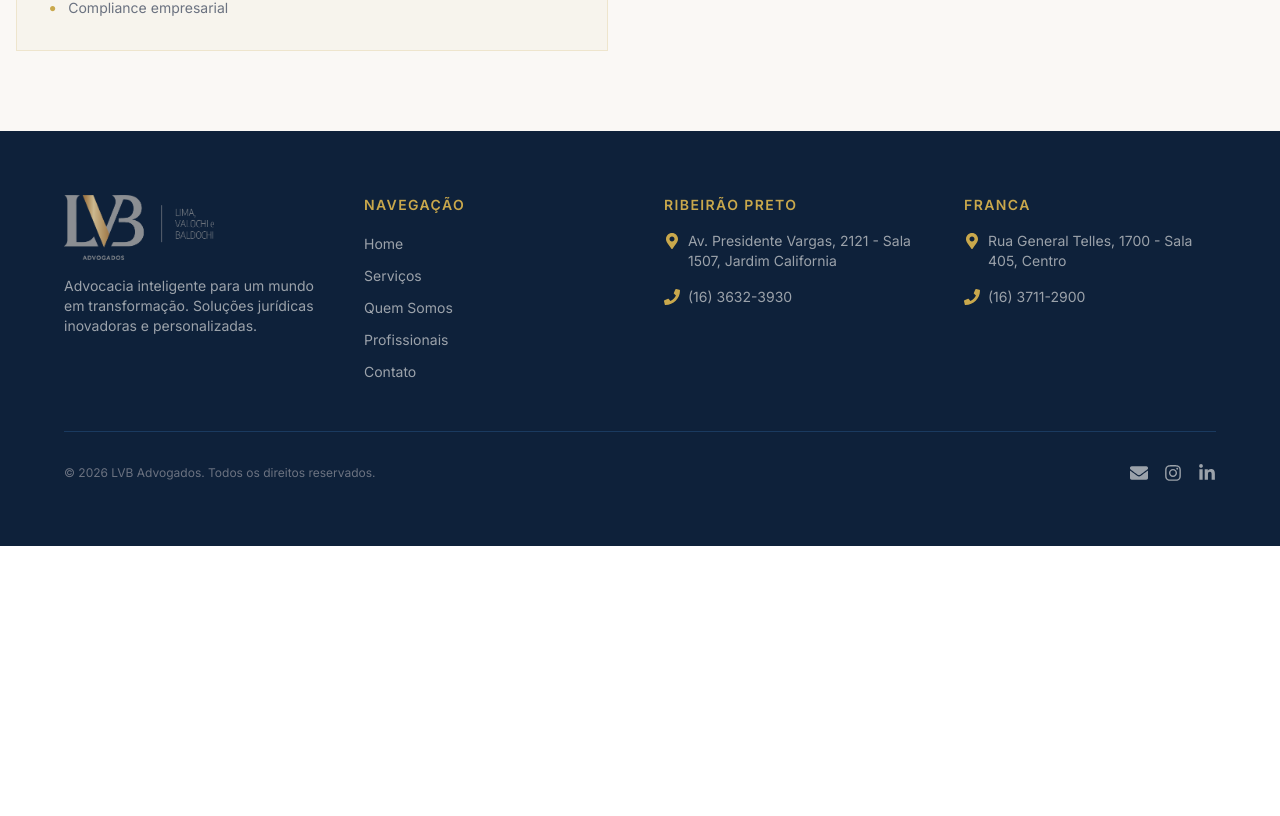
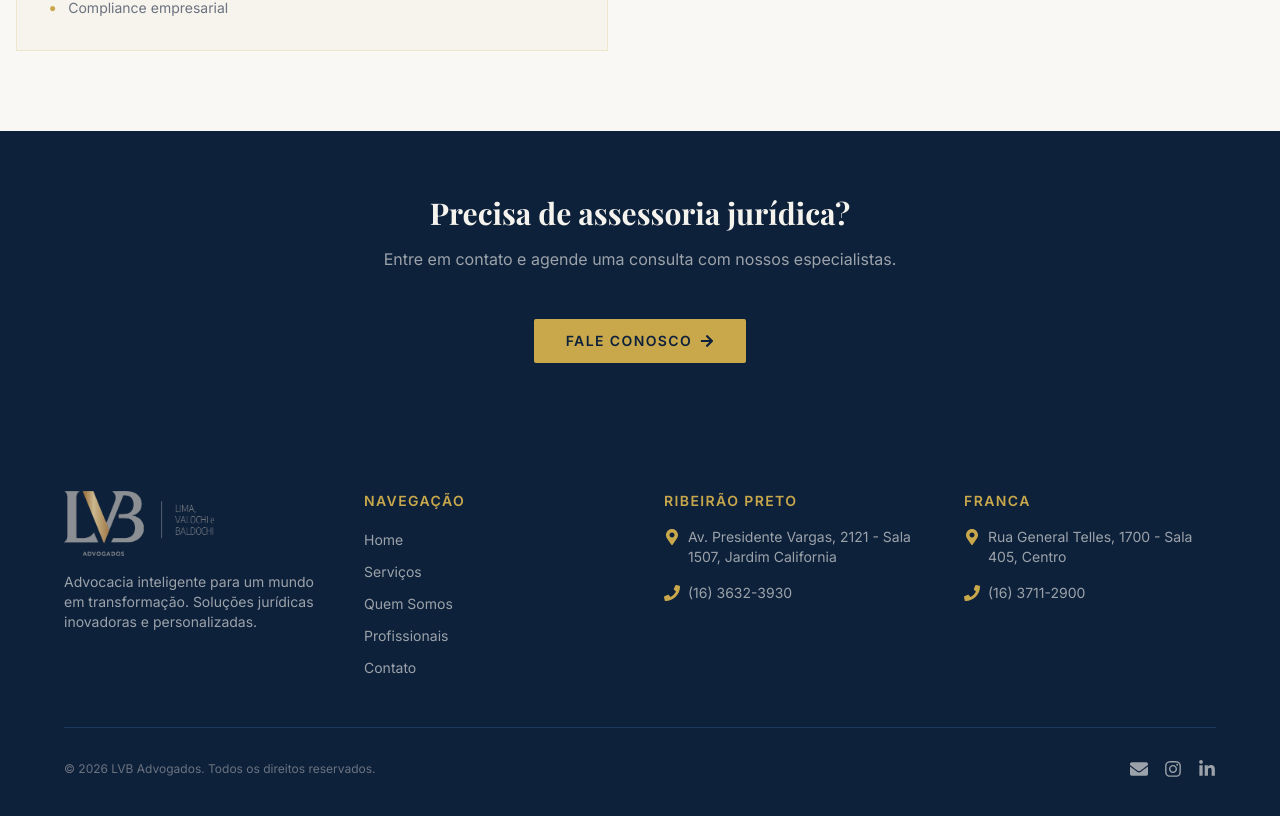
Before and after one commit to pblcnr/lvb-advogados, a Next.js app: page /servicos in a window 1280 px wide. Shown: the part 2040-2856 px from the top of the page. Before the commit the page ends 2586 px from the top, so only its background shows below. Built offline with nearby package versions, Linux system fonts and the light colour scheme; a web font is replaced by a local one.

Commit message:
refactor: make CTASection reusable with props and custom className

```diff
--- a/app/page.tsx
+++ b/app/page.tsx
@@ -2,7 +2,7 @@ import About from '@/components/home/About';
 import Hero from '@/components/home/Hero';
 import ServiceSection from '@/components/home/ServiceSection';
 import TeamSection from '@/components/home/TeamSection';
-import CTASection from '@/components/home/CTASection';
+import CTASection from '@/components/CTASection';
 import LocationSection from '@/components/home/LocationSection';
 
 export default function Home() {
@@ -12,7 +12,10 @@ export default function Home() {
       <About />
       <ServiceSection />
       <TeamSection />
-      <CTASection />
+      <CTASection
+        title="Precisa de assessoria jurídica especializada?"
+        subtitle="Entre em contato e descubra como podemos ajudar sua empresa a crescer com segurança jurídica."
+      />
       <LocationSection />
     </>
   );
--- a/app/servicos/page.tsx
+++ b/app/servicos/page.tsx
@@ -1,3 +1,4 @@
+import CTASection from '@/components/CTASection';
 import PageBanner from '@/components/PageBanner';
 import ServicesDetail from '@/components/servicos/ServicesDetail';
 
@@ -9,6 +10,11 @@ export default function ServicePage() {
         subtitle="Soluções jurídicas especializadas para cada necessidade"
       />
       <ServicesDetail />
+      <CTASection
+        title="Precisa de assessoria jurídica?"
+        subtitle="Entre em contato e agende uma consulta com nossos especialistas."
+        className='bg-primary'
+      />
     </>
   );
 }
--- a/components/home/CTASection.tsx
+++ b/components/CTASection.tsx
@@ -1,19 +1,26 @@
 import { FaArrowRight } from 'react-icons/fa';
 import Link from 'next/link';
 
-export default function CTASection() {
+interface CTASectionProps {
+  title: string;
+  subtitle: string;
+  className?: string;
+}
+
+export default function CTASection({
+  title,
+  subtitle,
+  className,
+}: CTASectionProps) {
   return (
-    <section className="bg-primary-light py-16">
+    <section className={`py-16 ${className ?? 'bg-primary-light'}`}>
       <div className="flex flex-col gap-4 text-center">
         {/* Título */}
         <h2 className="font-playfair text-text-primary text-3xl font-bold">
-          Precisa de assessoria jurídica especializada?
+          {title}
         </h2>
         {/* Subtítulo */}
-        <p className="text-text-footer text-md mx-auto max-w-xl">
-          Entre em contato e descubra como podemos ajudar sua empresa a crescer
-          com segurança jurídica.
-        </p>
+        <p className="text-text-footer text-md mx-auto max-w-xl">{subtitle}</p>
         {/* Botão CTA */}
         <Link
           href="/contato"
```
